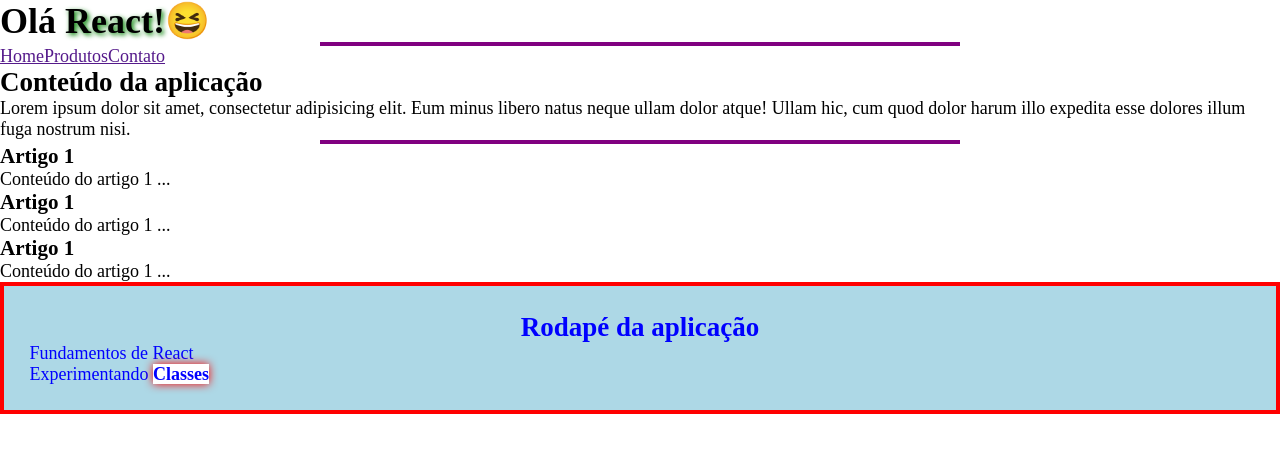
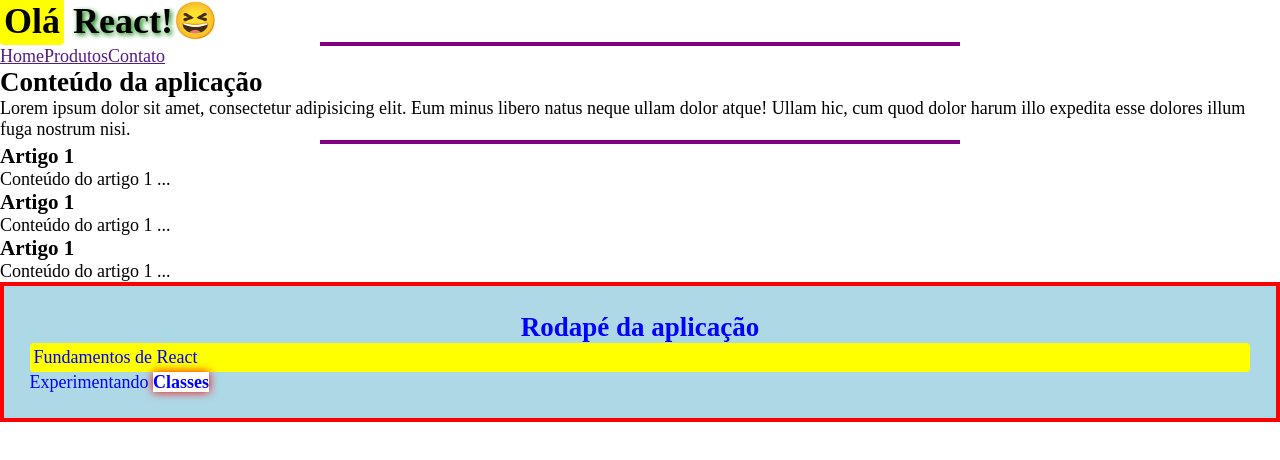
Before and after one commit to VitorGGama/react-fundamentos, a React (Vite) app: page / in a window 1280 px wide. Shown: the top 460 px of the page. Built offline with nearby package versions, Linux system fonts and the light colour scheme.

Commit message:
destaque-texto

```diff
--- a/src/components/Cabecalho.jsx
+++ b/src/components/Cabecalho.jsx
@@ -8,7 +8,8 @@
   return (
     <header>
       <h1>
-        Olá <span className={estilos.sombra}>React!</span>😆
+        <span className="destaque-texto">Olá</span>{" "}
+        <span className={estilos.sombra}>React!</span>😆
       </h1>
       <hr />
       <Menu />
--- a/src/components/Cabecalho.module.css
+++ b/src/components/Cabecalho.module.css
@@ -1,4 +1,4 @@
-/*Cabecalho.css */
+/*Cabecalho.module.css */
 
 /* Sombra de texto*/
 .sombra {
@@ -11,3 +11,7 @@
   width: 50%;
   margin: auto;
 }
+
+.destaque-texto {
+  text-transform: uppercase;
+}
--- a/src/components/Rodape.jsx
+++ b/src/components/Rodape.jsx
@@ -8,7 +8,7 @@
   return (
     <footer style={exemplosEstilos}>
       <h2 style={{ textAlign: "center" }}>Rodapé da aplicação</h2>
-      <p>Fundamentos de React</p>
+      <p className="destaque-texto">Fundamentos de React</p>
       <p>
         Experimentando <b className="sombra">Classes</b>
       </p>
--- a/src/index.css
+++ b/src/index.css
@@ -31,3 +31,9 @@
   box-shadow: red 0 0 10px;
   background-color: white;
 }
+
+.destaque-texto {
+  background-color: yellow;
+  padding: 4px;
+  border-radius: 4px;
+}
```
